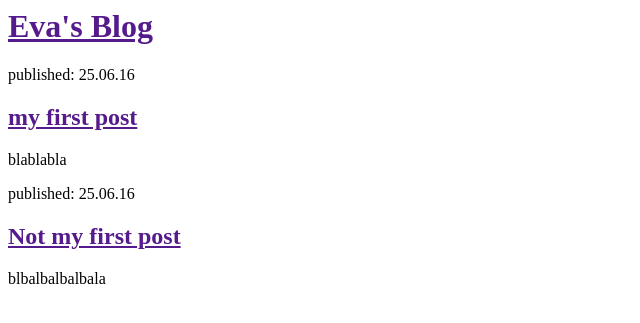
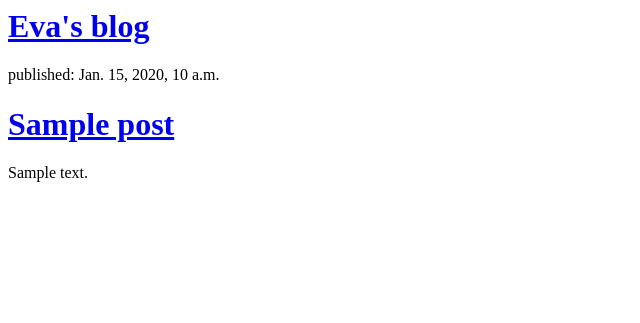
Before and after one commit to xxeva/my-first-blog, a Django app: template blog/templates/blog/post_list.html in a window 1280 px wide. Shown: the top 323 px of the page, without its empty margins (0-640 px from the left). Run offline with Django 3.2, Linux system fonts and the light colour scheme; the template is opened without the code that fills it: values that come from a table or form of the project are taken from there, others are empty; tables that the repository leaves empty hold one stand-in row (values such as "Sample post").

Commit message:
Modified templates to display posts from database.

```diff
--- a/blog/models.py
+++ b/blog/models.py
@@ -17,5 +17,5 @@ class Post(models.Model) :
 		self.save()
 
 
-		def __str__(self) :
-			return self.title
+	def __str__(self) :
+		return self.title
--- a/blog/templates/blog/post_list.html
+++ b/blog/templates/blog/post_list.html
@@ -1,25 +1,22 @@
 <html>
 	<head>
 		<title>Eva's blog</title>
+	<div>
+	<h1><a href="/"> Eva's blog </a></h1>
+	</div>
 	</head>
+
 	<body>
-		<div>
-		<h1><a href="">Eva's Blog</a></h1>
-	</div>
+
+	{% for post in posts %}
 
 	<div>
-		<p>published: 25.06.16</p>
-		<h2><a href="">my first post</a></h2>
-		<p> blablabla</p>
-		</div>
+			<p>published: {{ post.published_date }}
+			<h1><a href="/">{{post.title}}</a></h1>
+			<p>{{ post.text|linebreaksbr }}</p>
+	</div>
+	{% endfor %}
 
-		<div>
-			<p>published: 25.06.16</p>
-
-		<h2><a href="">Not my first post</a></h2>
-		<p> blbalbalbalbala</p>
-
-		</div>
 
 	</body>
 </html>
--- a/blog/views.py
+++ b/blog/views.py
@@ -1,4 +1,7 @@
 from django.shortcuts import render
+from django.utils import timezone
+from .models import Post
 
 def post_list(request):
-	return render(request, 'blog/post_list.html', {})
+	posts = Post.objects.filter(published_date__lte=timezone.now()).order_by('published_date')
+	return render(request, 'blog/post_list.html', {'posts': posts})
```
